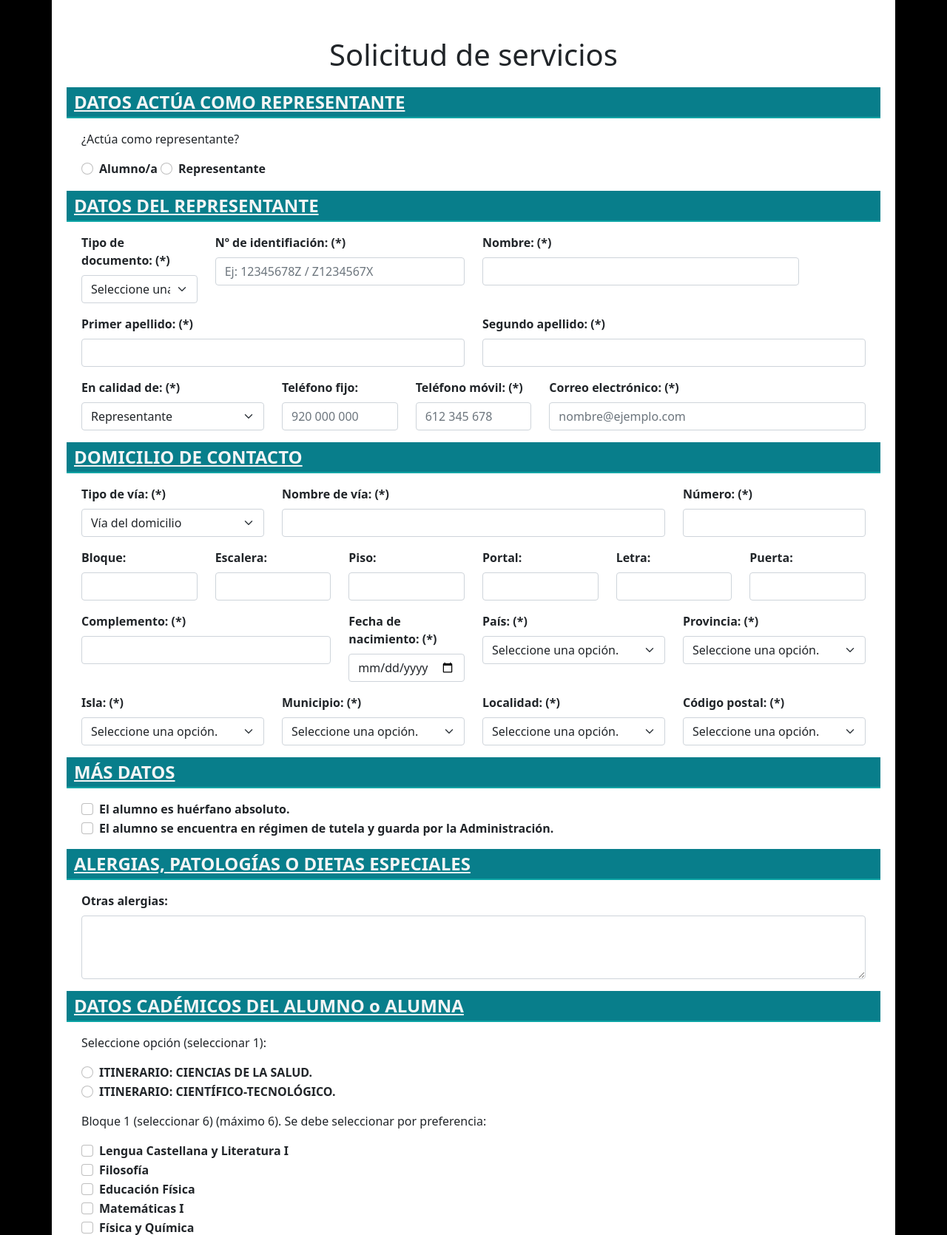
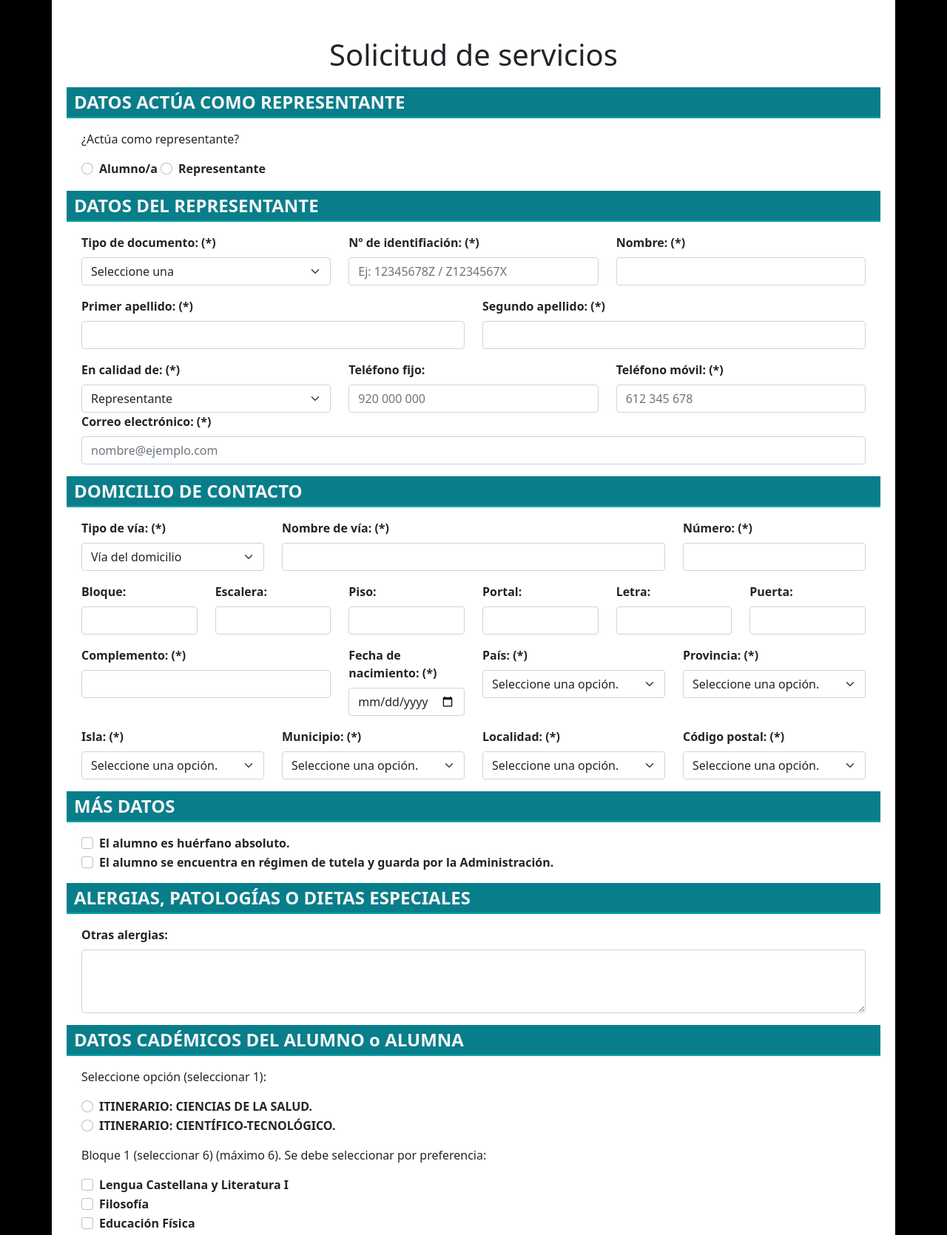
Before and after one commit to BorjaUmpierrezMayor/school_formulary, a PHP site: page / in a window 1280 px wide. Shown: the top 1670 px of the page at 74% size. Run offline with PHP 8.4, Linux system fonts and the light colour scheme.

Commit message:
cambios estilos bootstrap

```diff
--- a/css/style.css
+++ b/css/style.css
@@ -34,7 +34,6 @@ h1 {
     color: #F5F5F5;
     font-size: 1.5rem;
     font-weight: 600;
-    text-decoration: underline;
 }
 
 .subtitule {
--- a/index.php
+++ b/index.php
@@ -515,7 +515,7 @@
 
             <div class="content">
                 <div class="row mt-3">
-                    <div class="col-2">
+                    <div class="col-12 col-md-4">
                         <div class="form-group">
                             <label for="tipo_documento" class="form-label">
                                 Tipo de documento: (*)
@@ -527,7 +527,7 @@
                             </select>
                         </div>
                     </div>
-                    <div class="col-4">
+                    <div class="col-12 col-md-4">
                         <div class="form-group">
                             <label for="numero_identificacion" class="form-label" name="numero_identificacion">
                                 Nº de identifiación: (*)
@@ -541,7 +541,7 @@
                             >
                         </div>
                     </div>
-                    <div class="col-5">
+                    <div class="col-12 col-md-4">
                         <div class="form-group">
                             <label for="nombre" class="form-label">
                                 Nombre: (*)
@@ -589,7 +589,7 @@
                 </div>
 
                 <div class="row mt-3">
-                    <div class="col-3">
+                    <div class="col-12 col-lg-4">
                         <div class="form-group">
                             <label for="en_calidad_de" class="form-label">
                                 En calidad de: (*)
@@ -602,7 +602,7 @@
                             </select>
                         </div>
                     </div>
-                    <div class="col-2">
+                    <div class="col-6 col-lg-4">
                         <div class="form-group">
                             <label for="telefono_fijo" class="form-label">
                                 Teléfono fijo:
@@ -616,7 +616,7 @@
                                 >
                         </div>
                     </div>
-                    <div class="col-2">
+                    <div class="col-6 col-lg-4">
                         <div class="form-group">
                             <label for="telefono_movil" class="form-label">
                                 Teléfono móvil: (*)
@@ -630,7 +630,7 @@
                                 >
                         </div>
                     </div>
-                    <div class="col-5">
+                    <div class="col-12">
                         <div class="form-group">
                             <label for="email" class="form-label">
                                 Correo electrónico: (*)
--- a/js/validation.js
+++ b/js/validation.js
@@ -107,7 +107,6 @@ $(document).ready(function() {
         en_calidad_de: "Es necesario elegir quién es el representante",
         telefono_movil: {
           required: "El teléfono móvil es obligatorio",
-          //TODO modificar teléfono para hacer regex
           custom_regexmovil: "El teléfono móvil introducido no es válido",
         },
         telefono_fijo: "El teléfono fijo introducido no es válido",
```
